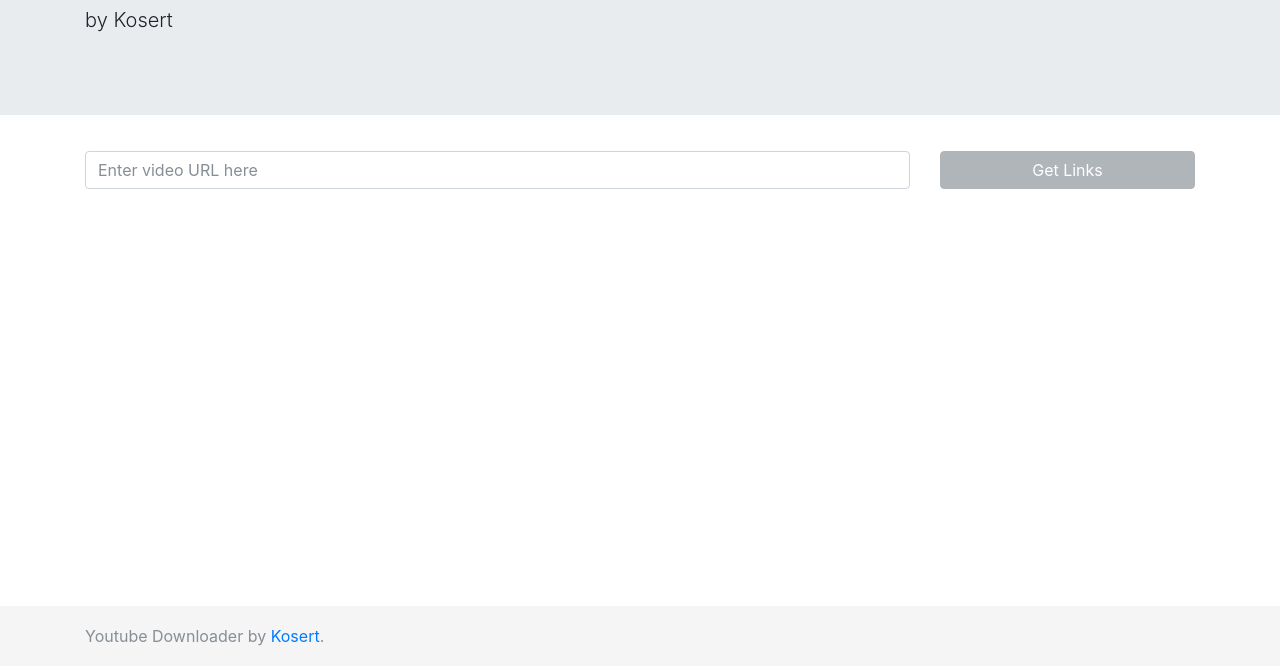
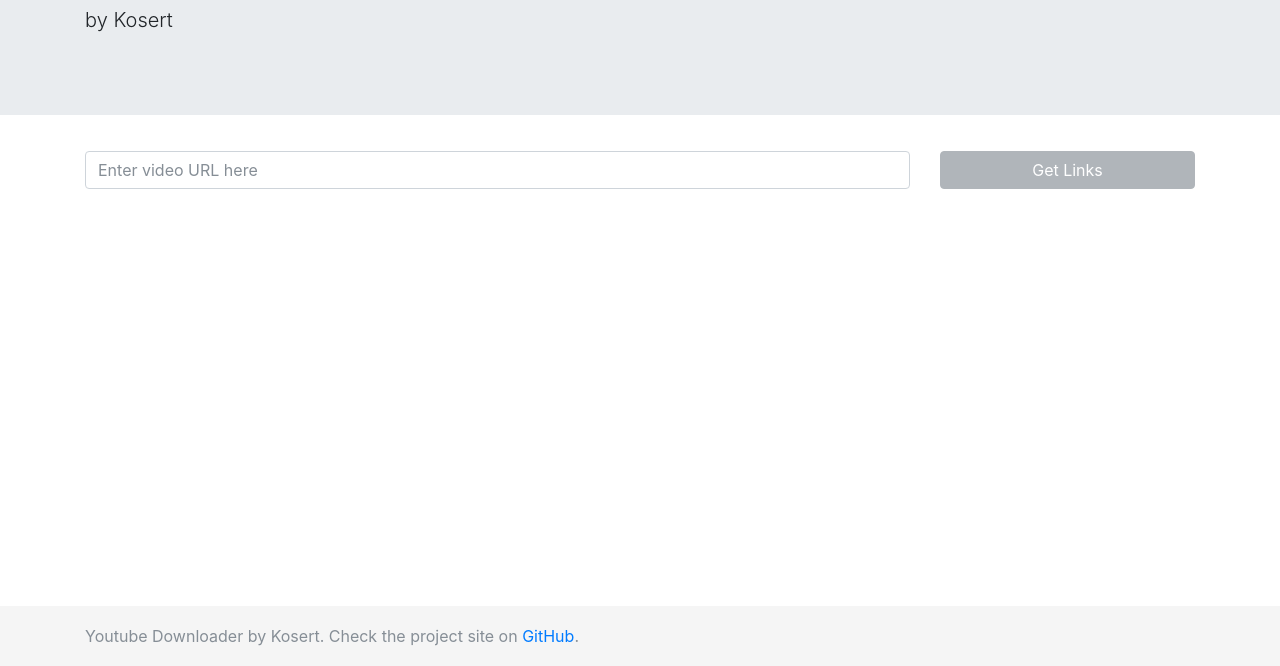
Before and after one commit to Kosert/YoutubeDownloader, a website: page public/index.html in a window 1280 px wide. Shown: the part 134-800 px from the top of the page. Drawn offline with nearby package versions, Linux system fonts and the light colour scheme; files that its build step writes are made by us from their sources; files whose address does not match are found by name.

Commit message:
update footer

```diff
--- a/public/index.html
+++ b/public/index.html
@@ -147,8 +147,9 @@
 
     <footer class="footer">
         <div class="container">
-            <span class="text-muted">Youtube Downloader by
-                <a href="http://github.com/Kosert">Kosert</a>.</span>
+            <span class="text-muted">Youtube Downloader by Kosert.
+                Check the project site on <a href="https://github.com/Kosert/YoutubeDownloader">GitHub</a>.
+            </span>
         </div>
     </footer>
 </body>
```
